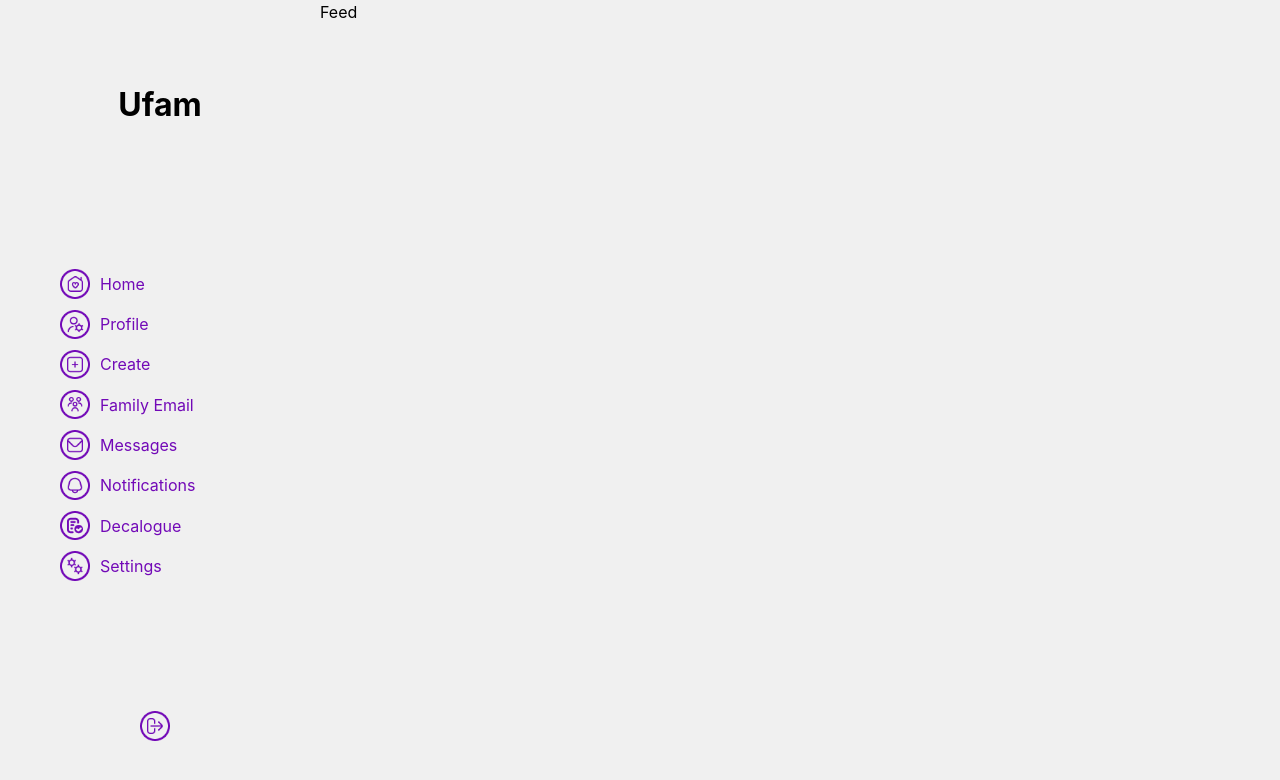
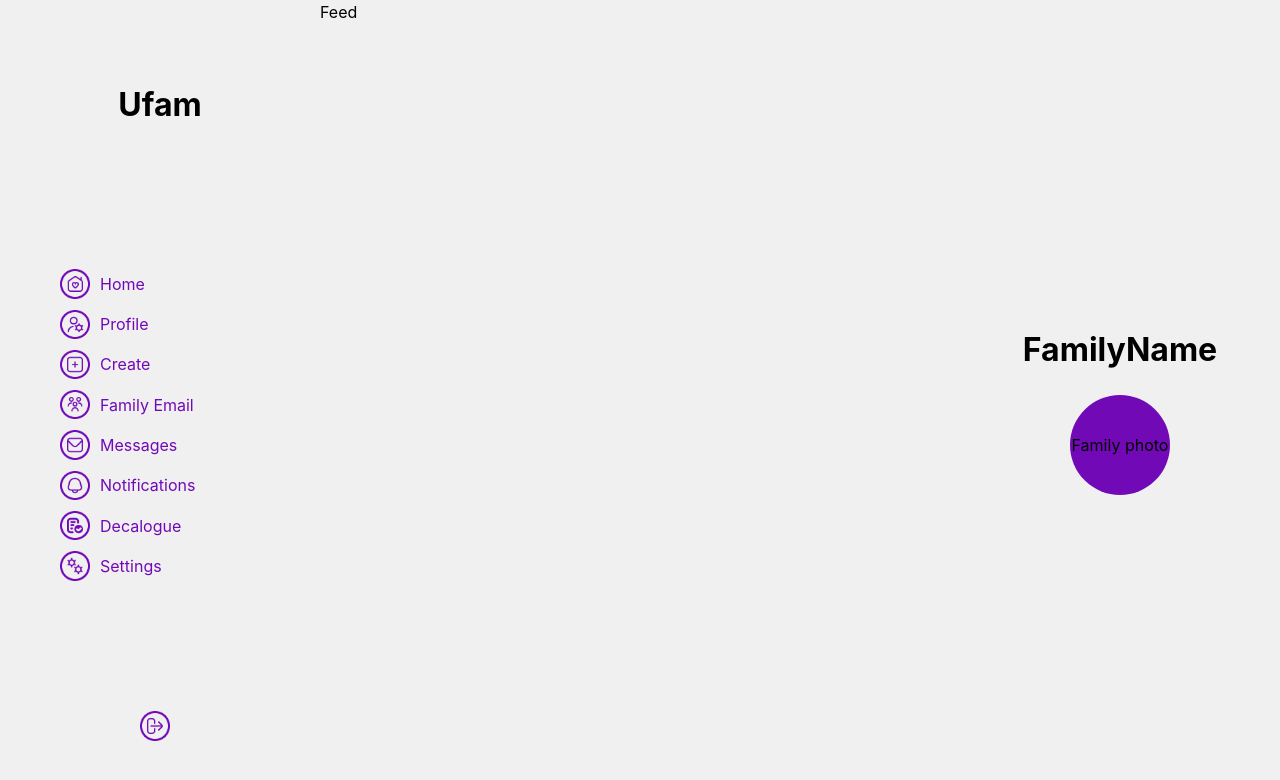
Before and after one commit to Famblablap/uFam_front, a React (Vite) app: page /app in a window 1280 px wide. Shown: the top 780 px of the page. Built offline with nearby package versions, Linux system fonts and the light colour scheme.

Commit message:
right side in progress

```diff
--- a/src/Components/LeftSide/LeftSide.css
+++ b/src/Components/LeftSide/LeftSide.css
@@ -33,3 +33,7 @@
 .icon:hover {
     cursor: pointer;
 }
+
+a {
+    text-decoration: none;
+}
--- a/src/Components/LeftSide/LeftSide.jsx
+++ b/src/Components/LeftSide/LeftSide.jsx
@@ -8,6 +8,7 @@ import notifications from "../../assets/icons/notifications_icon.png";
 import decalogue from "../../assets/icons/decalogue_icon.png";
 import settings from "../../assets/icons/settings_icon.png";
 import logout from "../../assets/icons/logout_icon.png";
+import { Link } from "react-router-dom";
 
 
 
@@ -16,14 +17,14 @@ function LeftSide() {
     <div id="leftside">
       <h1>Ufam</h1>
       <div id="menu">
-        <div className="menu_option"><img src={home} className="icon"/>Home</div>
-        <div className="menu_option"><img src={profile} className="icon"/>Profile</div>
-        <div className="menu_option"><img src={create} className="icon"/>Create</div>
-        <div className="menu_option"><img src={family_email} className="icon"/>Family Email</div>
-        <div className="menu_option"><img src={message} className="icon"/>Messages</div>
-        <div className="menu_option"><img src={notifications} className="icon"/>Notifications</div>
-        <div className="menu_option"><img src={decalogue} className="icon"/>Decalogue</div>
-        <div className="menu_option"><img src={settings} className="icon"/>Settings </div>
+        <Link to="/app"><div className="menu_option"><img src={home} className="icon"/>Home</div></Link>
+        <Link to="/app/profile"><div className="menu_option"><img src={profile} className="icon"/>Profile</div></Link>
+        <Link to="/app/create"><div className="menu_option"><img src={create} className="icon"/>Create</div></Link>
+        <Link to="/app/invitation"><div className="menu_option"><img src={family_email} className="icon"/>Family Email</div></Link>
+        <Link to="/app/messages"><div className="menu_option"><img src={message} className="icon"/>Messages</div></Link>
+        <Link to="/app/notifications"><div className="menu_option"><img src={notifications} className="icon"/>Notifications</div></Link>
+        <Link to="/app/decalogue"><div className="menu_option"><img src={decalogue} className="icon"/>Decalogue</div></Link>
+        <Link to="/app/settings"><div className="menu_option"><img src={settings} className="icon"/>Settings </div></Link>
       </div>
       <img src={logout} className="icon"/>
     </div>
--- /dev/null
+++ b/src/Components/RightSide/RightSide.css
@@ -0,0 +1,25 @@
+#rightside {
+    width: 100%;
+    height: 100%;
+    display: flex;
+    flex-direction: column;
+    justify-content: space-around;
+    align-items: center;
+}
+
+#familygroup {
+    display: flex;
+    flex-direction: column;
+    align-items: center;
+}
+
+#familyicon {
+    display: flex;
+    align-items: center;
+    justify-content: center;
+    text-align: center;
+    height: 100px;
+    width: 100px;
+    border-radius: 50%;
+    background-color: #7209B7;
+}
--- /dev/null
+++ b/src/Components/RightSide/RightSide.jsx
@@ -0,0 +1,15 @@
+import "./RightSide.css"
+
+function RigthSide() {
+  return (
+    <div id="rightside">
+      <div id="familygroup">
+        <h1>FamilyName</h1>
+        <div id="familyicon">Family photo</div>
+        <div id="familyprofiles"></div>
+      </div>
+    </div>
+  )
+}
+
+export default RigthSide
--- a/src/Layout/root.jsx
+++ b/src/Layout/root.jsx
@@ -1,18 +1,21 @@
 import { Grid } from "@mui/material"
 import { Outlet } from "react-router-dom"
 import LeftSide from "../Components/LeftSide/LeftSide"
+import RigthSide from "../Components/RightSide/RightSide"
 
 function Root() {
   return (
     <div id="page">
       <Grid container component="main" sx={{ height: "100vh" }}>
-          <Grid item xs={3}>
+          <Grid item sm={3}>
             <LeftSide/>
           </Grid>
-          <Grid item xs={6}>
+          <Grid item sm={6}>
             <Outlet/>
           </Grid>
-          <Grid item xs={3}></Grid>
+          <Grid item sm={3}>
+            <RigthSide/>
+          </Grid>
       </Grid>
     </div>
 
--- /dev/null
+++ b/src/Services/familyService.js
@@ -0,0 +1,6 @@
+import api from "./config";
+
+export async function getAllFamProfiles () {
+    const response = await api.get("/families");
+    return response
+}
```
Also changed, not shown: src/Services/config.js (+7 -0 lines), src/Components/RightSide/RigthSide.css (deleted), src/Components/RightSide/RigthSide.jsx (deleted).
